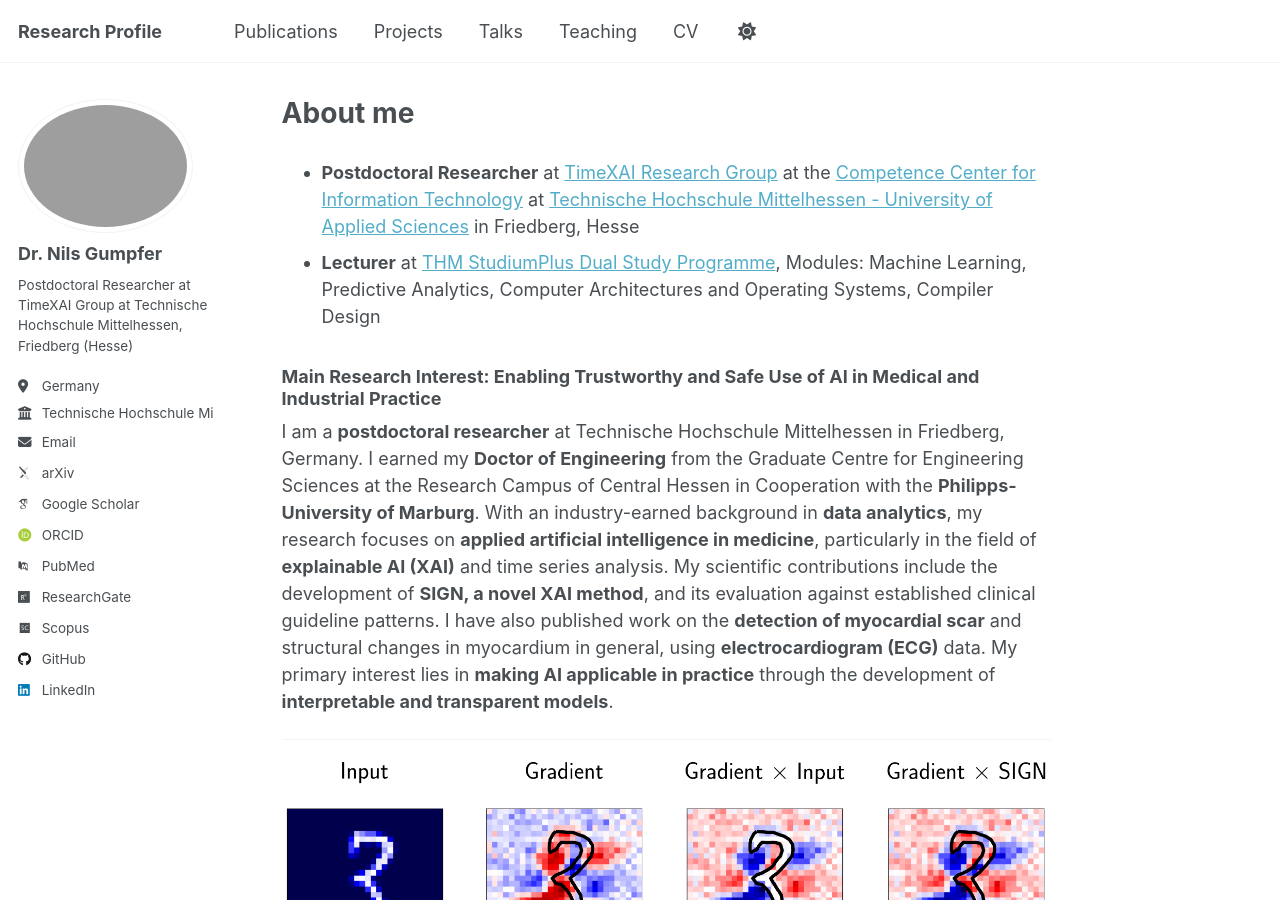
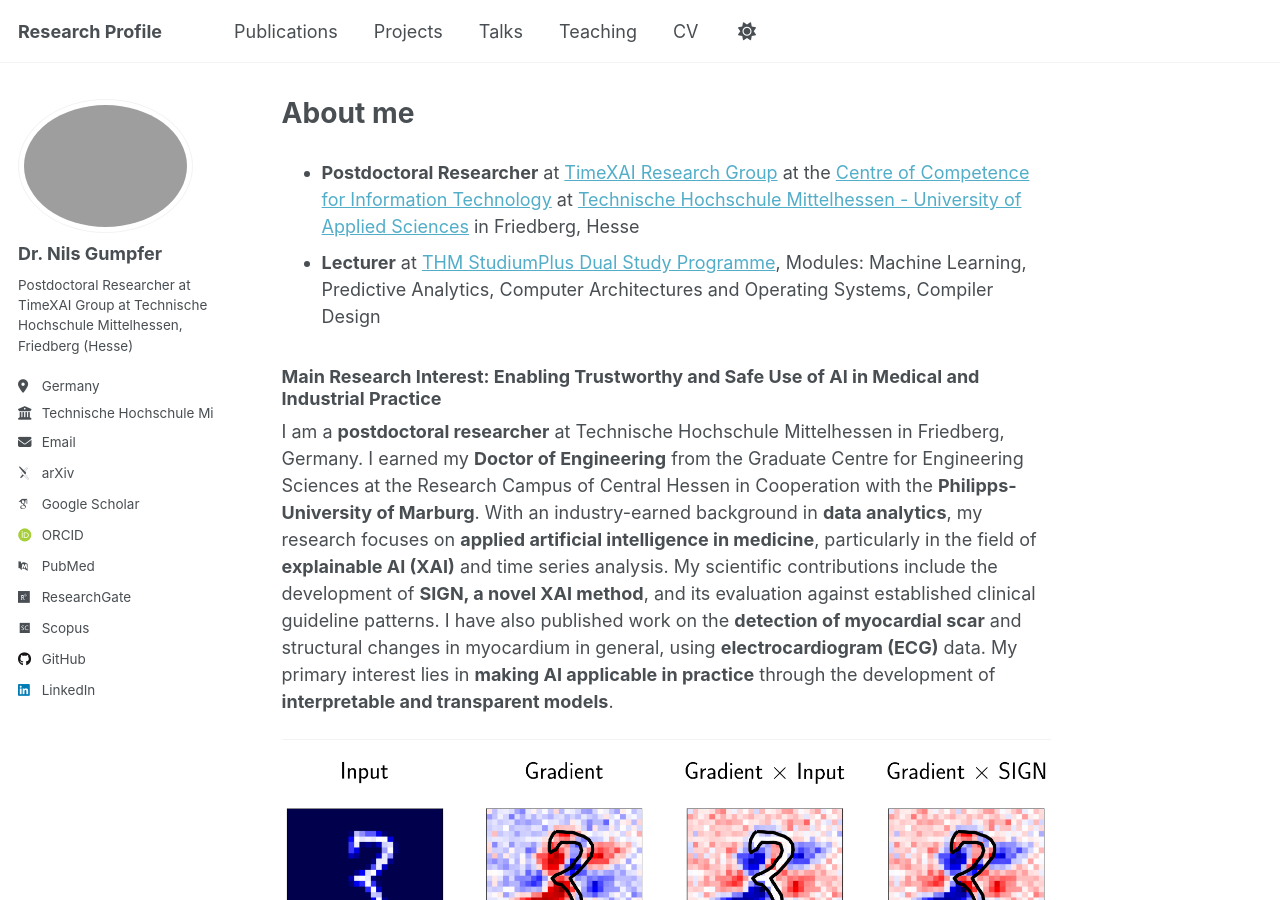
Before and after one commit to nilsgumpfer/nilsgumpfer.github.io, a Jekyll site: the page built from _pages/about.md, in a window 1280 px wide and 900 px high. Built offline with Jekyll 4.4.1, drawn with Linux system fonts in a browser that asks for light colours; some web fonts are replaced; a script that is not in the unit is left out.

Commit message:
2025-07-29_16:06:19

```diff
--- a/_pages/about.md
+++ b/_pages/about.md
@@ -8,7 +8,7 @@ redirect_from:
   - /about.html
 ---
 
-- **Postdoctoral Researcher** at [TimeXAI Research Group](https://www.thm.de/mnd/jennifer-hannig/timexai-erklaerbare-kuenstliche-intelligenz-fuer-zeitreihen) at the [Competence Center for Information Technology](https://www.thm.de/kompetenzzentren/en/kite/profile.html) at [Technische Hochschule Mittelhessen - University of Applied Sciences](https://www.thm.de/site/en/) in Friedberg, Hesse
+- **Postdoctoral Researcher** at [TimeXAI Research Group](https://www.thm.de/mnd/jennifer-hannig/timexai-erklaerbare-kuenstliche-intelligenz-fuer-zeitreihen) at the [Centre of Competence for Information Technology](https://www.thm.de/kompetenzzentren/en/kite/profile.html) at [Technische Hochschule Mittelhessen - University of Applied Sciences](https://www.thm.de/site/en/) in Friedberg, Hesse
 - **Lecturer** at [THM StudiumPlus Dual Study Programme](https://studiumplus.de/kontakte/nils-gumpfer-10039/), Modules: Machine Learning, Predictive Analytics, Computer Architectures and Operating Systems, Compiler Design
 
 ### **Main Research Interest: Enabling Trustworthy and Safe Use of AI in Medical and Industrial Practice**
```
Also changed, not shown: 1 other file.
